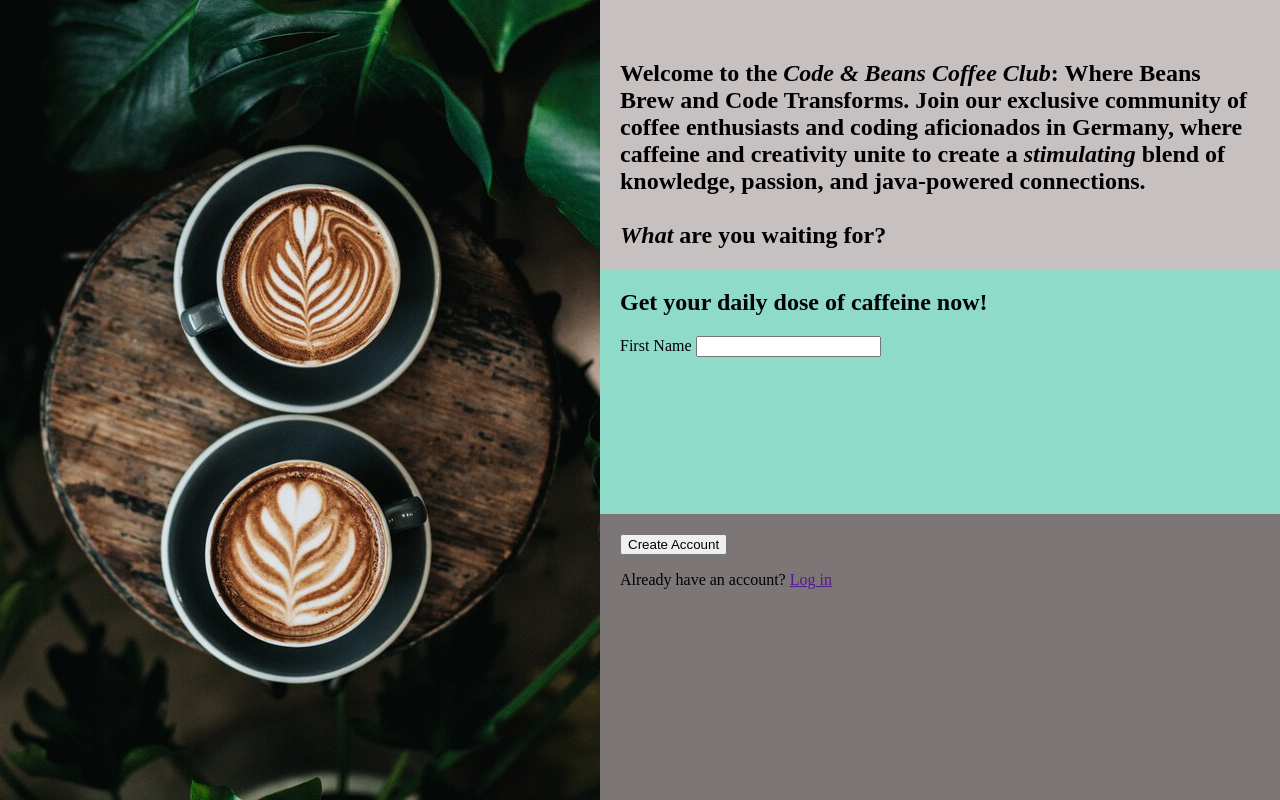
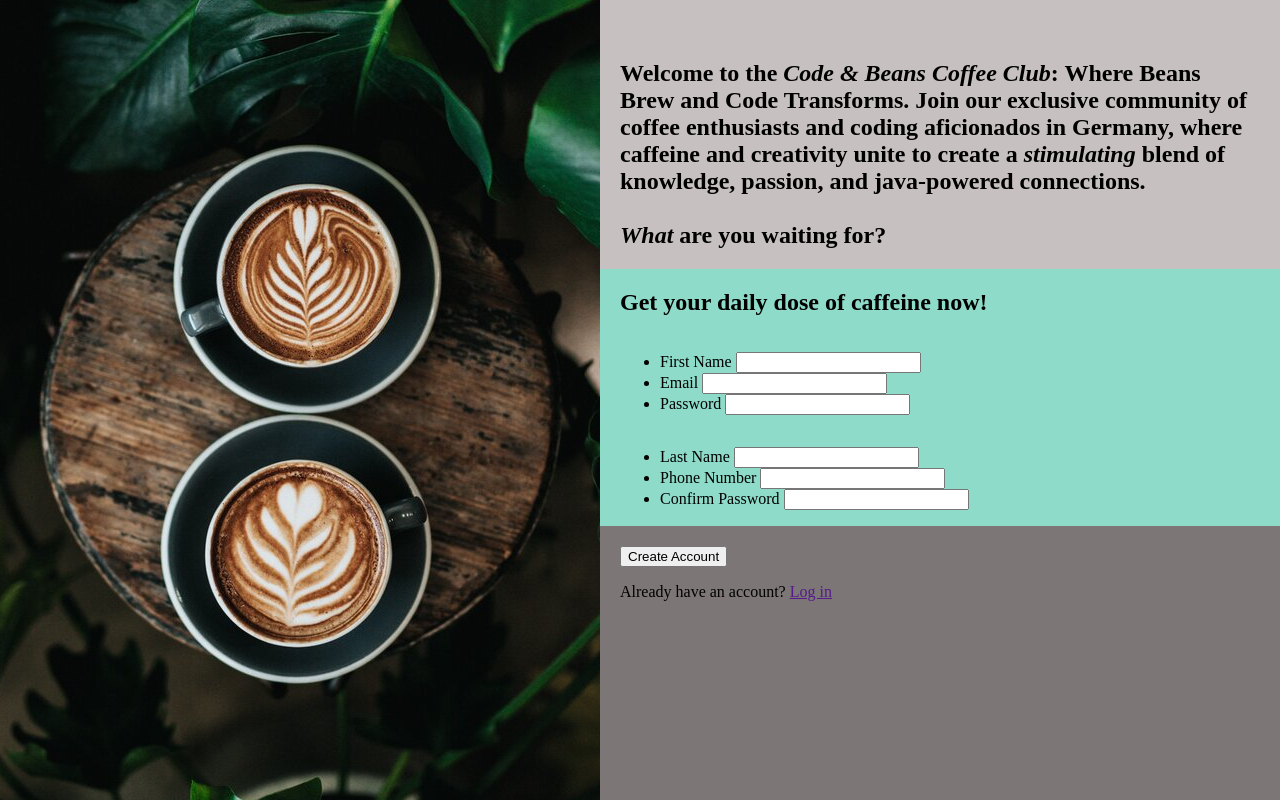
Before and after one commit to Einschleicher/odin-sign-up-form, a plain HTML site: page index.html in a window 1280 px wide. Drawn offline with Linux system fonts and the light colour scheme.

Commit message:
Add and roughly position all form fields

```diff
--- a/index.html
+++ b/index.html
@@ -20,10 +20,45 @@
             </div>
             <div id="form">
                 <h2>Get your daily dose of caffeine now!</h2>
+                <!-- TODO: ADD GOOD POSITIONING OF THE FORM INPUTS - UL LI -->
                 <form action="" method="get">
+                    <span>
+                        <ul>
+                            <li>
+                                <label for="first-name">First Name</label>
+                                <input type="text" id="first-name">
+                            </li>
+                            <li>
+                                <label for="email">Email</label>
+                                <input type="email" id="email">
+                            </li>
+                            <li>
+                                <label for="password">Password</label>
+                                <input type="password" id="password">
+                            </li>
+                        </ul>
+                    </span>
+                    <span>
+                        <ul>
+                            <li>
+                                <label for="last-name">Last Name</label>
+                                <input type="text" id="last-name">
+                            </li>
+                            <li>
+                                <label for="tel">Phone Number</label>
+                                <input type="tel" id="tel">
+                            </li>
+                            <li>
+                                <label for="confirm">Confirm Password</label>
+                                <input type="password" id="confirm">
+                            </li>
+                        </ul>
+                    </span>
+                </form>
+                <!-- <form action="" method="get">
                     <label for="first-name">First Name</label>
                     <input type="text" id="first-name">
-                </form>
+                </form> -->
             </div>
             <div id="submit">
                 <button type="submit">Create Account</button>
--- a/styles.css
+++ b/styles.css
@@ -1,5 +1,9 @@
 body {
     margin: 0;
+}
+
+span {
+    display: inline-block;
 }
 
 #form {
```
